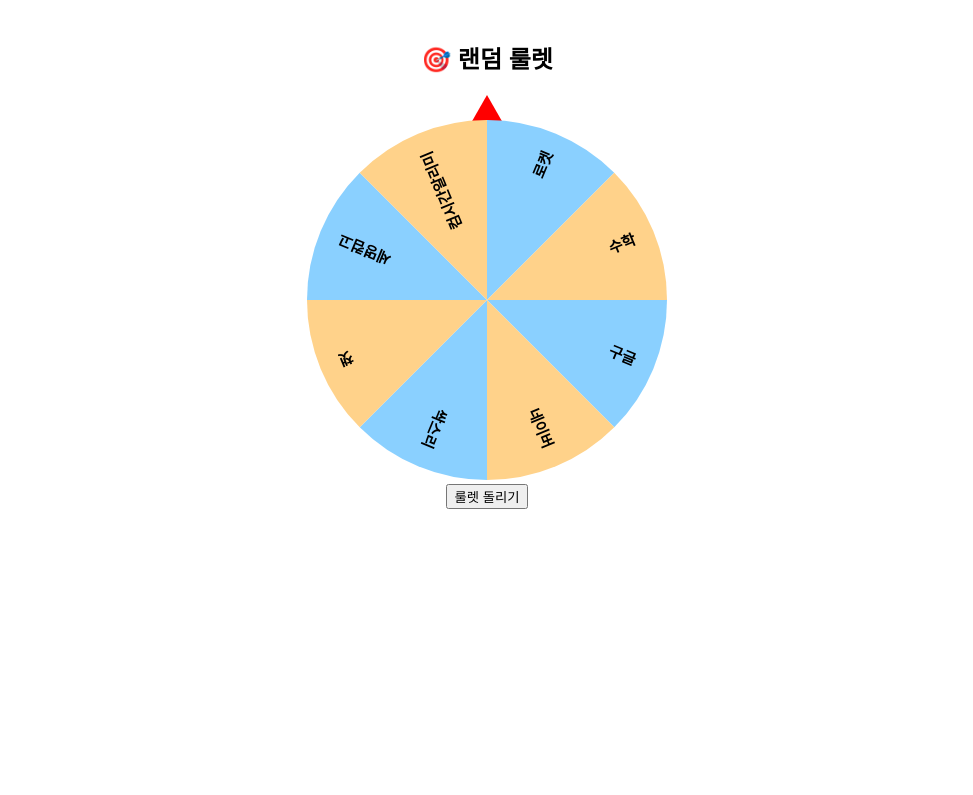
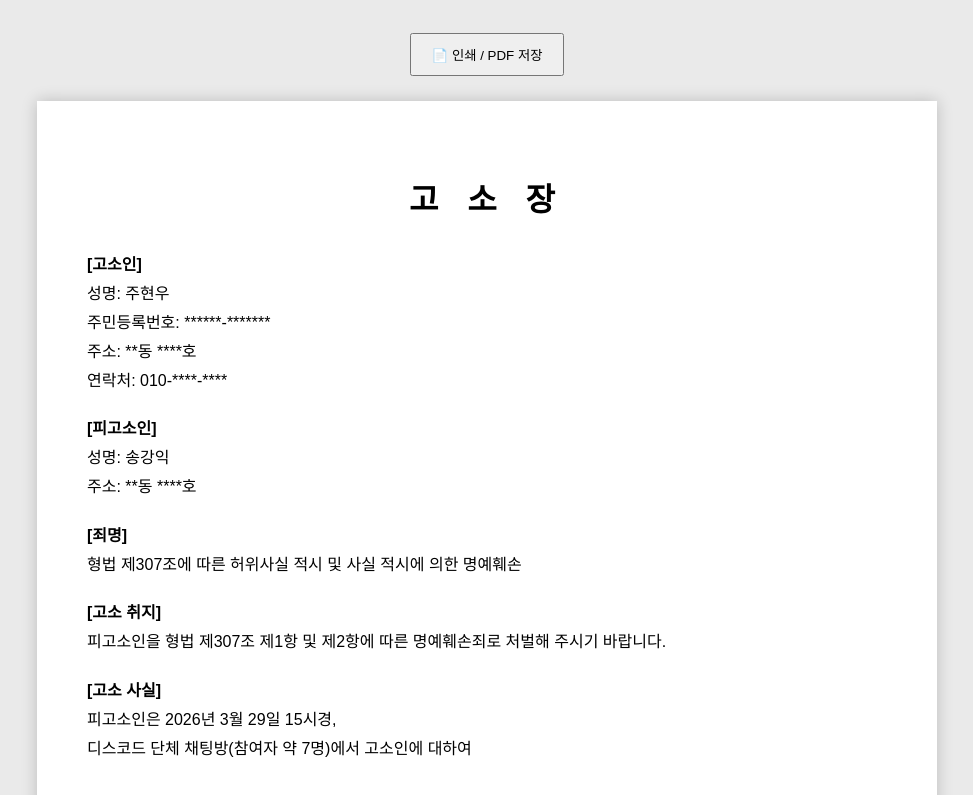
Before and after one commit to 24s119h0659-cpu/dawdaw, a plain HTML site: page index.html in a window 1280 px wide. Shown: the top 795 px of the page, without its empty margins (153-1126 px from the left). Drawn offline with Linux system fonts and the light colour scheme.

Commit message:
Update HTML structure and styles for 고소장

```diff
--- a/index.html
+++ b/index.html
@@ -2,133 +2,145 @@
 <html lang="ko">
 <head>
 <meta charset="UTF-8">
-<title>랜덤 룰렛</title>
+<title>고소장</title>
+
 <style>
-  body {
-    font-family: Arial;
+body {
+    font-family: "맑은 고딕", sans-serif;
+    background: #eaeaea;
+    padding: 20px;
+}
+
+.paper {
+    width: 800px;
+    margin: auto;
+    background: white;
+    padding: 50px;
+    box-shadow: 0 0 15px rgba(0,0,0,0.2);
+    line-height: 1.8;
+}
+
+h1 {
     text-align: center;
-    margin-top: 40px;
-  }
-  #wheelCanvas {
-    width: 360px;
-    height: 360px;
-    transition: transform 4s cubic-bezier(.15,.9,.05,1);
-  }
-  #arrow {
-    width: 0;
-    height: 0;
-    border-left: 20px solid transparent;
-    border-right: 20px solid transparent;
-    border-bottom: 35px solid red;
-    margin: 0 auto -10px auto;
-  }
-  #result {
+    letter-spacing: 10px;
+}
+
+.section {
     margin-top: 20px;
-    font-size: 22px;
+}
+
+.label {
     font-weight: bold;
-  }
+}
+
+.btns {
+    text-align: center;
+    margin-bottom: 20px;
+}
+
+button {
+    padding: 10px 20px;
+    margin: 5px;
+    cursor: pointer;
+}
+
+@media print {
+    body {
+        background: none;
+    }
+    .btns {
+        display: none;
+    }
+    .paper {
+        box-shadow: none;
+        width: 100%;
+        padding: 0;
+    }
+}
 </style>
+
 </head>
+
 <body>
 
-<h2>🎯 랜덤 룰렛</h2>
+<div class="btns">
+    <button onclick="window.print()">📄 인쇄 / PDF 저장</button>
+</div>
 
-<div id="arrow"></div>
-<canvas id="wheelCanvas" width="360" height="360"></canvas>
-<br>
-<button id="spinBtn">룰렛 돌리기</button>
-<div id="result"></div>
+<div class="paper">
 
-<script>
-const canvas = document.getElementById("wheelCanvas");
-const ctx = canvas.getContext("2d");
-const resultBox = document.getElementById("result");
-const spinBtn = document.getElementById("spinBtn");
+<h1>고 소 장</h1>
 
-// 8개 사이트
-const slices = [
-  { label: '구글', url: 'https://www.google.com/?hl=ko' },
-  { label: '네이버', url: 'https://www.naver.com/' },
-  { label: '싹스리', url: 'https://namu.wiki/w/%EC%8B%B9%EC%93%B0%EB%A6%AC' },
-  { label: '챗', url: 'https://chatgpt.com/' },
-  { label: '세명컴고', url: 'https://namu.wiki/w/%EC%84%B8%EB%AA%85%EC%BB%B4%ED%93%A8%ED%84%B0%EA%B3%A0%EB%93%B1%ED%95%99%EA%B5%90' },
-  { label: '컴시간알리미', url: 'http://www.xn--s39aj90b0nb2xw6xh.kr/' },
-  { label: '로켓', url: 'https://www.rocketpunch.com/' },
-  { label: '수학', url: 'https://namu.wiki/w/%EC%88%98%ED%95%99' }
-];
+<div class="section">
+<span class="label">[고소인]</span><br>
+성명: 주현우<br>
+주민등록번호: ******-*******<br>
+주소: **동 ****호<br>
+연락처: 010-****-****
+</div>
 
-const totalSlices = slices.length;
-const anglePer = 360 / totalSlices;
+<div class="section">
+<span class="label">[피고소인]</span><br>
+성명: 송강익<br>
+주소: **동 ****호
+</div>
 
-// 🎨 룰렛 그리기 (highlight는 당첨 칸 index)
-function drawWheel(highlight = -1) {
-  ctx.clearRect(0, 0, canvas.width, canvas.height);
+<div class="section">
+<span class="label">[죄명]</span><br>
+형법 제307조에 따른 허위사실 적시 및 사실 적시에 의한 명예훼손
+</div>
 
-  slices.forEach((s, i) => {
-    const start = (Math.PI * 2 * i) / totalSlices;
-    const end = start + (Math.PI * 2 / totalSlices);
+<div class="section">
+<span class="label">[고소 취지]</span><br>
+피고소인을 형법 제307조 제1항 및 제2항에 따른 명예훼손죄로 처벌해 주시기 바랍니다.
+</div>
 
-    ctx.beginPath();
-    ctx.moveTo(180, 180);
-    ctx.arc(180, 180, 180, start, end);
+<div class="section">
+<span class="label">[고소 사실]</span><br>
+피고소인은 2026년 3월 29일 15시경,<br>
+디스코드 단체 채팅방(참여자 약 7명)에서 고소인에 대하여<br><br>
 
-    // 당첨 칸은 빨간색
-    if (i === highlight) {
-      ctx.fillStyle = "#ff3b3b";
-    } else {
-      ctx.fillStyle = i % 2 === 0 ? "#8ad0ff" : "#ffd28a";
-    }
+“주현우는 여자다”, “아래가 평평하다”는 등의 발언을 하였습니다.<br><br>
 
-    ctx.fill();
+위 발언은 고소인을 특정하여 지칭한 것으로,
+같은 학교(또는 지인 관계) 구성원들이 고소인을 명확히 인식할 수 있는 상황에서 이루어졌습니다. (특정성)<br><br>
 
-    // 텍스트
-    ctx.save();
-    ctx.translate(180, 180);
-    ctx.rotate(start + (end - start) / 2);
-    ctx.textAlign = "right";
-    ctx.fillStyle = "#000";
-    ctx.font = "bold 15px Arial";
-    ctx.fillText(s.label, 160, 5);
-    ctx.restore();
-  });
-}
+또한 해당 발언은 다수인이 참여한 단체 채팅방에서 이루어져
+불특정 또는 다수에게 전파될 수 있는 상태였습니다. (공연성)<br><br>
 
-drawWheel();
+해당 발언은 사실이 아니거나, 설령 일부 사실과 관련이 있다고 하더라도
+이를 공개적으로 표현하여 고소인의 성적 명예 및 사회적 평가를 저하시킨 행위입니다. (허위사실 또는 사실적시 명예훼손)<br><br>
 
-// 🎲 클릭하면 회전
-spinBtn.onclick = () => {
-  resultBox.textContent = "";
+이로 인해 고소인은 주변인들로부터 오해와 조롱을 받았으며,
+정상적인 대인관계 및 사회생활에 지장을 받고 정신적 고통을 겪고 있습니다.
+</div>
 
-  const spins = 5 + Math.random() * 5;   // 5~10바퀴
-  const randomAngle = Math.random() * 360;
-  const totalAngle = spins * 360 + randomAngle;
+<div class="section">
+<span class="label">[고소 이유]</span><br>
+피고소인의 행위는 고의적으로 고소인의 명예를 훼손할 의도로 이루어진 것으로,
+형법 제307조 제1항 및 제2항에 해당하는 범죄입니다.<br><br>
 
-  canvas.style.transition = "transform 4s cubic-bezier(.15,.9,.05,1)";
-  canvas.style.transform = `rotate(${totalAngle}deg)`;
+이에 피고소인에 대한 철저한 수사와 엄중한 처벌을 요청합니다.
+</div>
 
-  canvas.addEventListener("transitionend", function te() {
-    canvas.removeEventListener("transitionend", te);
+<div class="section">
+<span class="label">[증거자료]</span><br>
+1. 디스코드 채팅 캡처<br>
+2. 채팅 참여자 목록<br>
+3. 기타 관련 자료
+</div>
 
-    // 🎯 12시 화살표 기준 당첨 index 계산
-    let landedIndex = totalSlices - Math.floor((totalAngle % 360) / anglePer);
-    landedIndex %= totalSlices;
+<div class="section">
+<span class="label">[결론]</span><br>
+위와 같은 이유로 피고소인을 처벌하여 주시기 바랍니다.
+</div>
 
-    const chosen = slices[landedIndex];
+<div class="section" style="margin-top:50px;">
+2026년 3월 29일<br><br>
+고소인: (서명)
+</div>
 
-    // 당첨 칸 빨간색 표시
-    canvas.style.transition = "none";
-    canvas.style.transform = `rotate(${(totalAngle % 360)}deg)`;
-    drawWheel(landedIndex);
-
-    resultBox.textContent = `✔ 당첨: ${chosen.label}`;
-
-    // 3초 뒤 사이트 이동
-    setTimeout(() => {
-      window.location.href = chosen.url;
-    }, 3000);
-  });
-};
-</script>
+</div>
 
 </body>
 </html>
```
